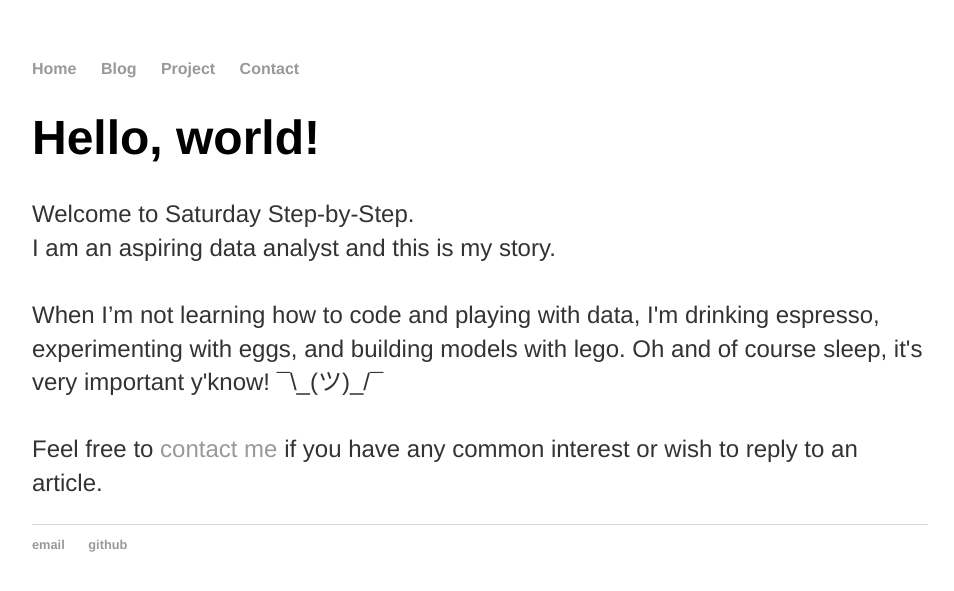
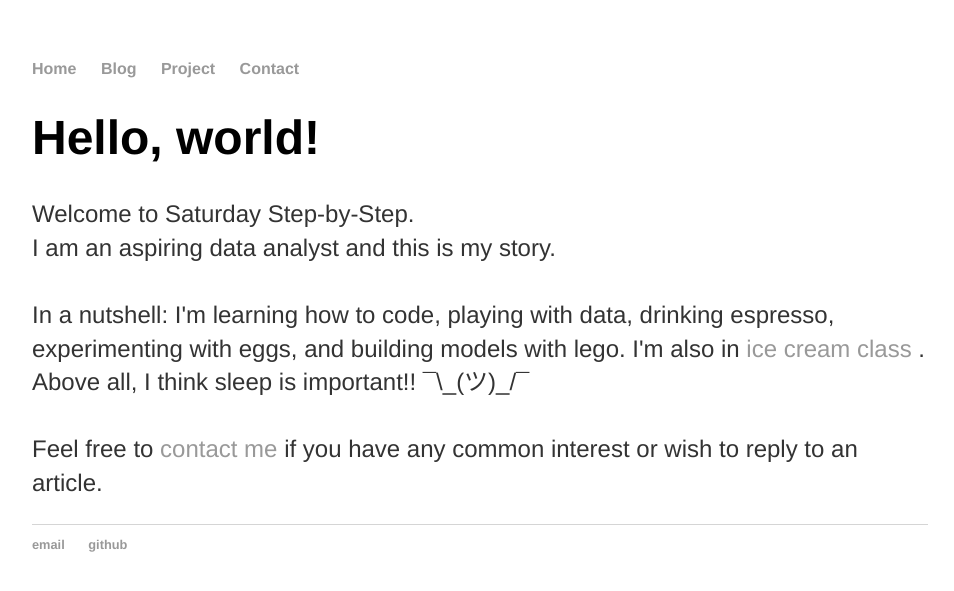
Before and after one commit to saturdaystepbystep/saturdaystepbystep.github.io, a Jekyll site: the page index.html, which Jekyll copies as it is, in a window 1280 px wide. Shown: the top 591 px of the page, without its empty margins (160-1114 px from the left). Built offline with Jekyll 4.4.1, drawn with Linux system fonts in a browser that asks for light colours.

Commit message:
Update index.html

```diff
--- a/index.html
+++ b/index.html
@@ -20,10 +20,13 @@
 				<p>
 				Welcome to Saturday Step-by-Step. <br>
 				I am an aspiring data analyst and this is my story.
-				<br><br>
-				When I’m not learning how to code and playing with data, I'm drinking espresso, experimenting with eggs,
-				and building models with lego. Oh and of course sleep, it's very important y'know! ¯\_(ツ)_/¯
-				<br><br>
+				<br>
+				<br>
+				In a nutshell: I'm learning how to code, playing with data, drinking espresso, experimenting with eggs,
+				and building models with lego. I'm also in <a href="https://www.chefsteps.com/classes/ice-cream/landing#/"> ice cream class </a>.
+				Above all, I think sleep is important!! ¯\_(ツ)_/¯
+				<br>
+				<br>
 			  	Feel free to <a href="mailto:stepbystepcoding@gmail.com"> contact me </a> if you have any common interest or wish to reply to an article.
 				</p>
     		</div><!-- /.blurb -->
```
